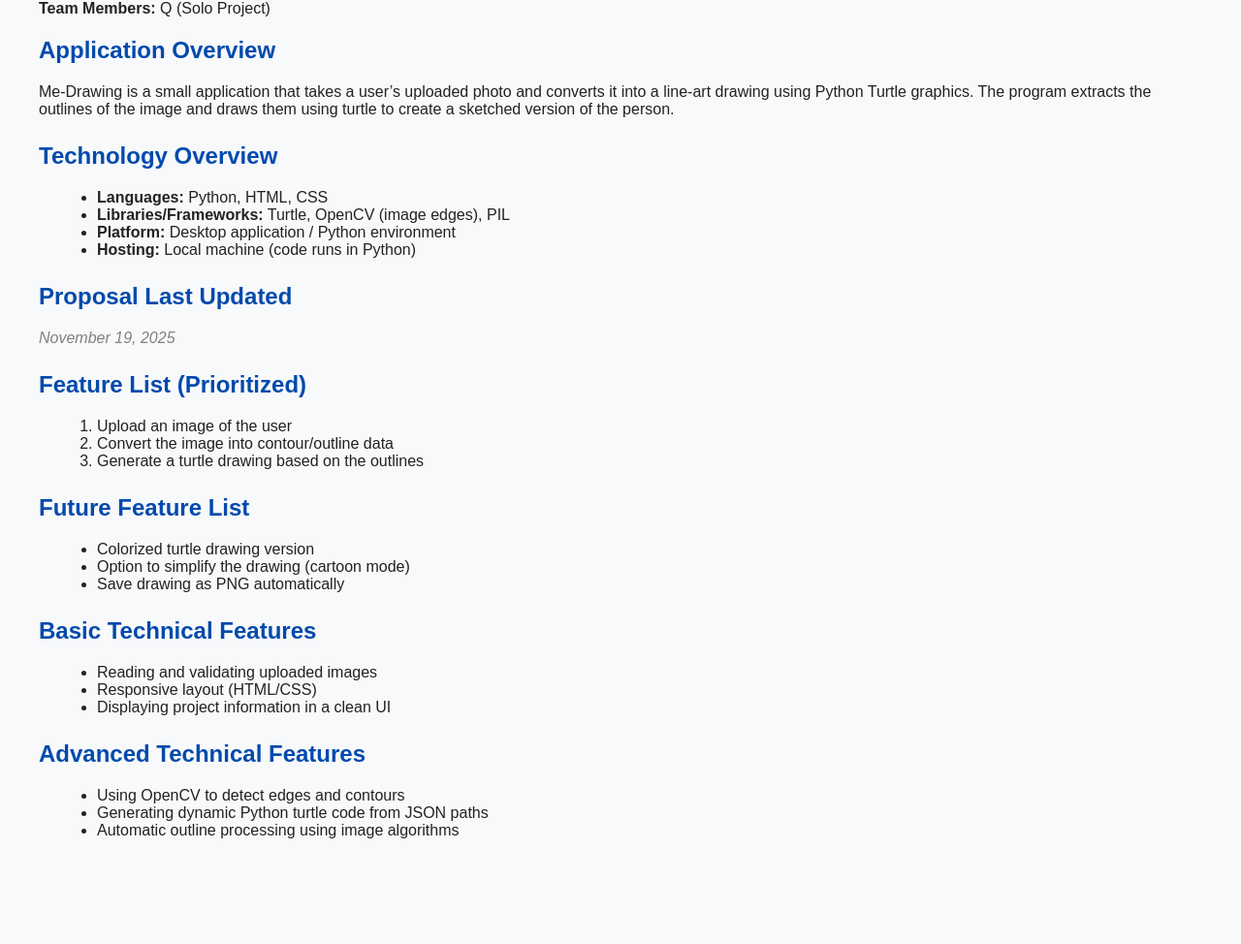
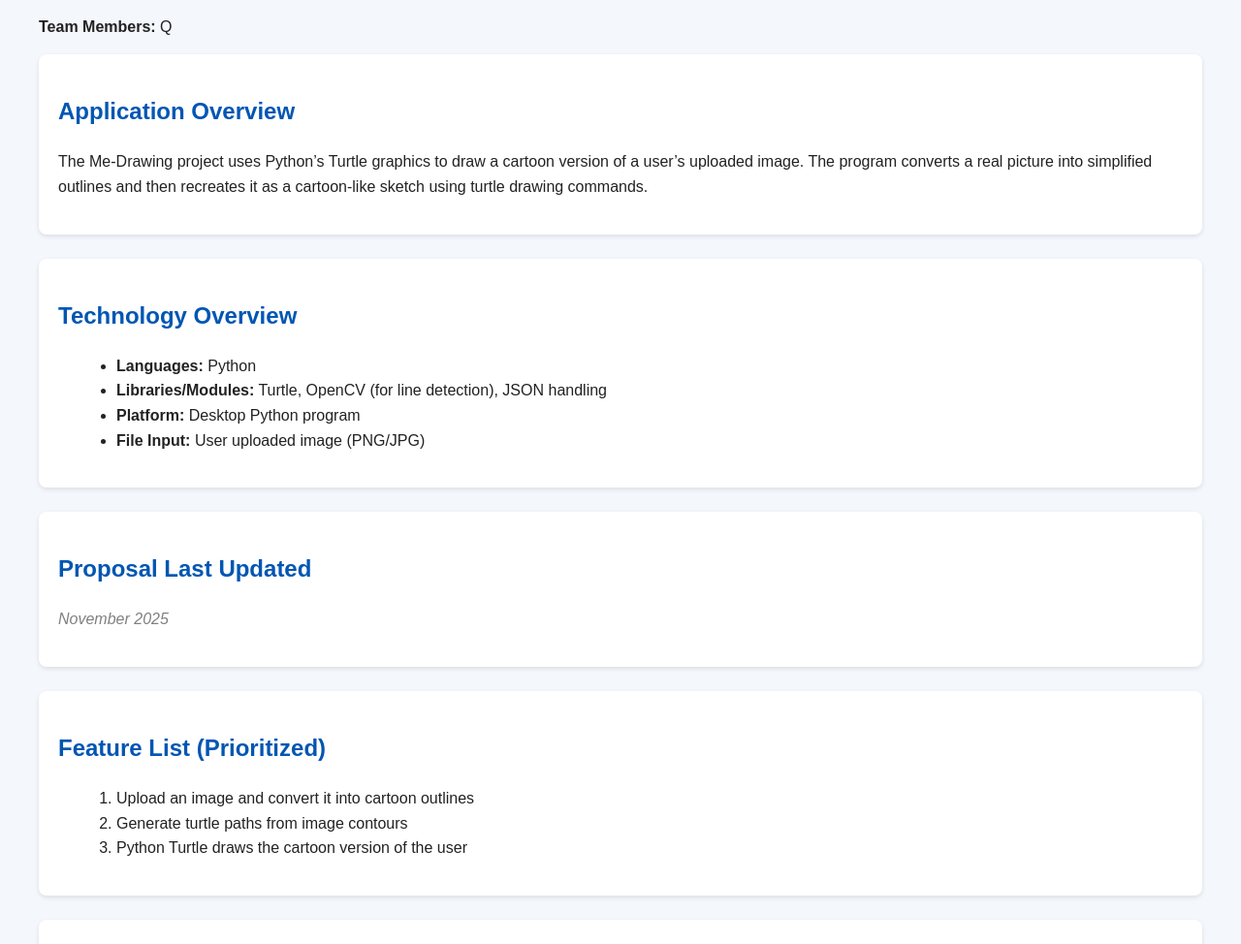
Before and after one commit to qhuynh-netizen/class-project-proposal, a plain HTML site: page index.html in a window 1280 px wide. Shown: the part 98-1072 px from the top of the page at 97% size. Before the commit the page ends 1004 px from the top, so only its background shows below. Drawn offline with Linux system fonts and the light colour scheme.

Commit message:
Update index.html

```diff
--- a/index.html
+++ b/index.html
@@ -3,83 +3,96 @@
 <head>
   <meta charset="UTF-8">
   <meta name="viewport" content="width=device-width, initial-scale=1.0">
-  <title>Me-Drawing – Project Proposal</title>
+  <title>Me-Drawing (Python Turtle Cartoon) – Proposal</title>
   <style>
     body {
       font-family: Arial, sans-serif;
       margin: 40px;
-      background: #f8f9fa;
+      background: #f4f7fb;
       color: #222;
+      line-height: 1.6;
     }
-    h1, h2 { color: #004aad; }
-    section { margin-bottom: 25px; }
-    ul, ol { margin-left: 20px; }
-    .date { font-style: italic; color: gray; }
+    h1, h2 {
+      color: #0056b3;
+    }
+    section {
+      margin-bottom: 25px;
+      background: #ffffff;
+      padding: 20px;
+      border-radius: 8px;
+      box-shadow: 0 2px 5px rgba(0,0,0,0.1);
+    }
+    ul, ol {
+      margin-left: 20px;
+    }
+    .date {
+      font-style: italic;
+      color: gray;
+    }
   </style>
 </head>
+
 <body>
 
-  <h1>Me-Drawing</h1>
-  <p><strong>Team Members:</strong> Q (Solo Project)</p>
+  <h1>Me-Drawing (Python Turtle Cartoon)</h1>
+  <p><strong>Team Members:</strong> Q</p>
 
   <section>
     <h2>Application Overview</h2>
     <p>
-      Me-Drawing is a small application that takes a user’s uploaded photo
-      and converts it into a line-art drawing using Python Turtle graphics.
-      The program extracts the outlines of the image and draws them using
-      turtle to create a sketched version of the person.
+      The Me-Drawing project uses Python’s Turtle graphics to draw a cartoon version of a user’s uploaded image.
+      The program converts a real picture into simplified outlines and then recreates it as a cartoon-like sketch using turtle drawing commands.
     </p>
   </section>
 
   <section>
     <h2>Technology Overview</h2>
     <ul>
-      <li><strong>Languages:</strong> Python, HTML, CSS</li>
-      <li><strong>Libraries/Frameworks:</strong> Turtle, OpenCV (image edges), PIL</li>
-      <li><strong>Platform:</strong> Desktop application / Python environment</li>
-      <li><strong>Hosting:</strong> Local machine (code runs in Python)</li>
+      <li><strong>Languages:</strong> Python</li>
+      <li><strong>Libraries/Modules:</strong> Turtle, OpenCV (for line detection), JSON handling</li>
+      <li><strong>Platform:</strong> Desktop Python program</li>
+      <li><strong>File Input:</strong> User uploaded image (PNG/JPG)</li>
     </ul>
   </section>
 
   <section>
     <h2>Proposal Last Updated</h2>
-    <p class="date">November 19, 2025</p>
+    <p class="date">November 2025</p>
   </section>
 
   <section>
     <h2>Feature List (Prioritized)</h2>
     <ol>
-      <li>Upload an image of the user</li>
-      <li>Convert the image into contour/outline data</li>
-      <li>Generate a turtle drawing based on the outlines</li>
+      <li>Upload an image and convert it into cartoon outlines</li>
+      <li>Generate turtle paths from image contours</li>
+      <li>Python Turtle draws the cartoon version of the user</li>
     </ol>
   </section>
 
   <section>
     <h2>Future Feature List</h2>
     <ul>
-      <li>Colorized turtle drawing version</li>
-      <li>Option to simplify the drawing (cartoon mode)</li>
-      <li>Save drawing as PNG automatically</li>
+      <li>Add color-filling to cartoon shapes</li>
+      <li>Allow different cartoon styles (simple, detailed, anime)</li>
+      <li>Export turtle drawing as an image file</li>
     </ul>
   </section>
 
   <section>
     <h2>Basic Technical Features</h2>
     <ul>
-      <li>Reading and validating uploaded images</li>
-      <li>Responsive layout (HTML/CSS)</li>
-      <li>Displaying project information in a clean UI</li>
+      <li>Loading and processing user images</li>
+      <li>Edge detection using OpenCV</li>
+      <li>JSON file storing simplified drawing paths</li>
     </ul>
   </section>
 
   <section>
     <h2>Advanced Technical Features</h2>
     <ul>
-      <li>Using OpenCV to detect edges and contours</li>
-      <li>Generating dynamic Python turtle code from JSON paths</li>
-      <li>Automatic outline processing using image algorithms</li>
+      <li>Algorithmic contour simplification for cartoon effect</li>
+      <li>Automatic path smoothing and coordinate scaling</li>
+      <li>Real-time turtle rendering of complex image outlines</li>
     </ul>
   </section>
 
```
